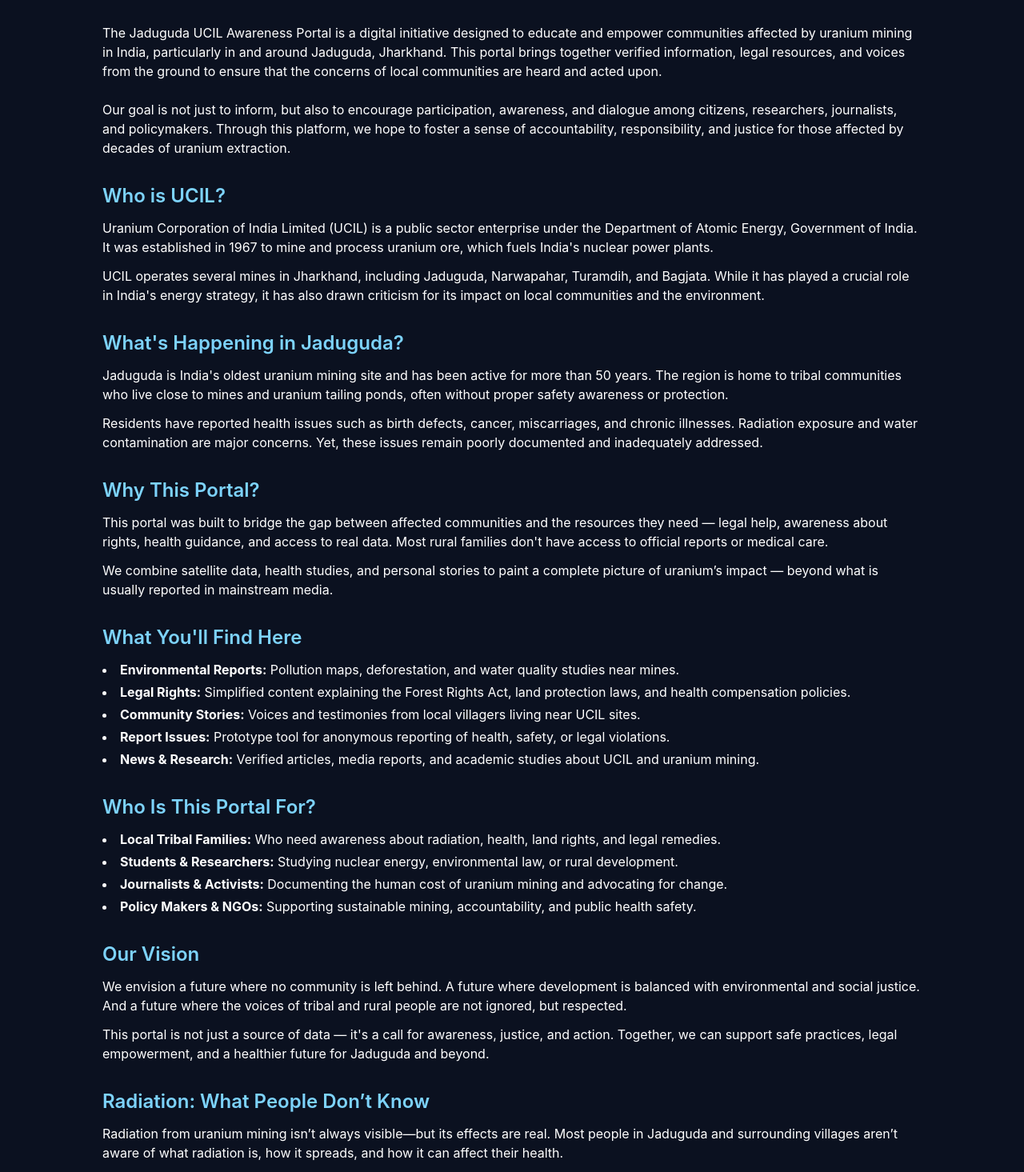
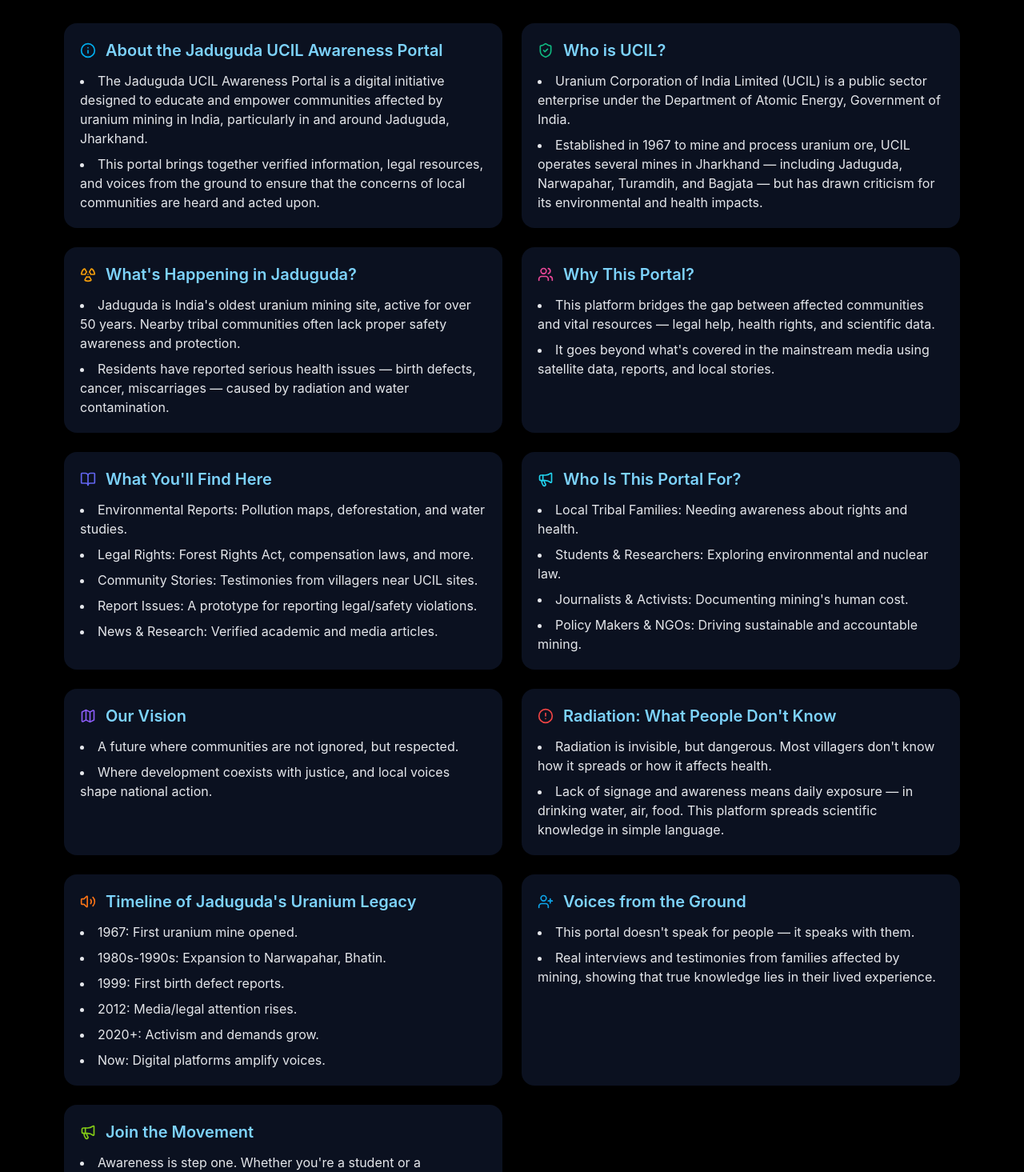
Before and after one commit to Shubham-Khetan-2005/CSI-Project, a React (Create React App) app: page /about in a window 1280 px wide. Shown: the part 171-1636 px from the top of the page at 80% size. Built offline with nearby package versions, Linux system fonts and the light colour scheme.

Commit message:
Added all pages with card layout

```diff
--- a/src/features/portal/pages/About.jsx
+++ b/src/features/portal/pages/About.jsx
@@ -1,197 +1,161 @@
 import React from "react";
 import BackButton from "../../../common/Components/BackButton";
+import {
+  Info, ShieldCheck, Radiation, Users, BookOpen, Megaphone,
+  Map, Volume2, UserPlus, AlertCircle
+} from "lucide-react";
+
+const iconMap = {
+  "About the Jaduguda UCIL Awareness Portal": Info,
+  "Who is UCIL?": ShieldCheck,
+  "What's Happening in Jaduguda?": Radiation,
+  "Why This Portal?": Users,
+  "What You'll Find Here": BookOpen,
+  "Who Is This Portal For?": Megaphone,
+  "Our Vision": Map,
+  "Radiation: What People Don't Know": AlertCircle,
+  "Timeline of Jaduguda's Uranium Legacy": Volume2,
+  "Voices from the Ground": UserPlus,
+  "Join the Movement": Megaphone
+};
+
+const iconColors = {
+  "About the Jaduguda UCIL Awareness Portal": "#00AEEF",
+  "Who is UCIL?": "#10B981",
+  "What's Happening in Jaduguda?": "#F59E0B",
+  "Why This Portal?": "#EC4899",
+  "What You'll Find Here": "#6366F1",
+  "Who Is This Portal For?": "#22D3EE",
+  "Our Vision": "#8B5CF6",
+  "Radiation: What People Don't Know": "#EF4444",
+  "Timeline of Jaduguda's Uranium Legacy": "#F97316",
+  "Voices from the Ground": "#0EA5E9",
+  "Join the Movement": "#84CC16"
+};
+
+const sections = [
+  {
+    title: "About the Jaduguda UCIL Awareness Portal",
+    content: [
+      "The Jaduguda UCIL Awareness Portal is a digital initiative designed to educate and empower communities affected by uranium mining in India, particularly in and around Jaduguda, Jharkhand.",
+      "This portal brings together verified information, legal resources, and voices from the ground to ensure that the concerns of local communities are heard and acted upon."
+    ]
+  },
+  {
+    title: "Who is UCIL?",
+    content: [
+      "Uranium Corporation of India Limited (UCIL) is a public sector enterprise under the Department of Atomic Energy, Government of India.",
+      "Established in 1967 to mine and process uranium ore, UCIL operates several mines in Jharkhand — including Jaduguda, Narwapahar, Turamdih, and Bagjata — but has drawn criticism for its environmental and health impacts."
+    ]
+  },
+  {
+    title: "What's Happening in Jaduguda?",
+    content: [
+      "Jaduguda is India's oldest uranium mining site, active for over 50 years. Nearby tribal communities often lack proper safety awareness and protection.",
+      "Residents have reported serious health issues — birth defects, cancer, miscarriages — caused by radiation and water contamination."
+    ]
+  },
+  {
+    title: "Why This Portal?",
+    content: [
+      "This platform bridges the gap between affected communities and vital resources — legal help, health rights, and scientific data.",
+      "It goes beyond what's covered in the mainstream media using satellite data, reports, and local stories."
+    ]
+  },
+  {
+    title: "What You'll Find Here",
+    content: [
+      "Environmental Reports: Pollution maps, deforestation, and water studies.",
+      "Legal Rights: Forest Rights Act, compensation laws, and more.",
+      "Community Stories: Testimonies from villagers near UCIL sites.",
+      "Report Issues: A prototype for reporting legal/safety violations.",
+      "News & Research: Verified academic and media articles."
+    ]
+  },
+  {
+    title: "Who Is This Portal For?",
+    content: [
+      "Local Tribal Families: Needing awareness about rights and health.",
+      "Students & Researchers: Exploring environmental and nuclear law.",
+      "Journalists & Activists: Documenting mining's human cost.",
+      "Policy Makers & NGOs: Driving sustainable and accountable mining."
+    ]
+  },
+  {
+    title: "Our Vision",
+    content: [
+      "A future where communities are not ignored, but respected.",
+      "Where development coexists with justice, and local voices shape national action."
+    ]
+  },
+  {
+    title: "Radiation: What People Don't Know",
+    content: [
+      "Radiation is invisible, but dangerous. Most villagers don't know how it spreads or how it affects health.",
+      "Lack of signage and awareness means daily exposure — in drinking water, air, food. This platform spreads scientific knowledge in simple language."
+    ]
+  },
+  {
+    title: "Timeline of Jaduguda's Uranium Legacy",
+    content: [
+      "1967: First uranium mine opened.",
+      "1980s-1990s: Expansion to Narwapahar, Bhatin.",
+      "1999: First birth defect reports.",
+      "2012: Media/legal attention rises.",
+      "2020+: Activism and demands grow.",
+      "Now: Digital platforms amplify voices."
+    ]
+  },
+  {
+    title: "Voices from the Ground",
+    content: [
+      "This portal doesn't speak for people — it speaks with them.",
+      "Real interviews and testimonies from families affected by mining, showing that true knowledge lies in their lived experience."
+    ]
+  },
+  {
+    title: "Join the Movement",
+    content: [
+      "Awareness is step one. Whether you're a student or a policymaker, your voice matters.",
+      "Explore, share, and act — so Jaduguda can move toward justice."
+    ]
+  }
+];
 
 const About = () => {
   return (
-    <div className="bg-[#0b1120] text-white px-4 sm:px-6 lg:px-20 py-10 min-h-screen">
-      <BackButton/>
+    <div className="bg-[#000000] text-white px-4 sm:px-6 lg:px-20 py-10 min-h-screen">
+      <BackButton />
       <h1 className="text-3xl sm:text-4xl font-bold text-sky-400 mb-8 text-center">
         About the Jaduguda UCIL Awareness Portal
       </h1>
 
-      <div className="space-y-6 max-w-screen-lg mx-auto text-sm sm:text-base leading-relaxed">
-        <p>
-          The Jaduguda UCIL Awareness Portal is a digital initiative designed to
-          educate and empower communities affected by uranium mining in India,
-          particularly in and around Jaduguda, Jharkhand. This portal brings
-          together verified information, legal resources, and voices from the
-          ground to ensure that the concerns of local communities are heard and
-          acted upon.
-        </p>
-
-        <p>
-          Our goal is not just to inform, but also to encourage participation,
-          awareness, and dialogue among citizens, researchers, journalists, and
-          policymakers. Through this platform, we hope to foster a sense of
-          accountability, responsibility, and justice for those affected by
-          decades of uranium extraction.
-        </p>
-
-        <Section title="Who is UCIL?">
-          <p>
-            Uranium Corporation of India Limited (UCIL) is a public sector
-            enterprise under the Department of Atomic Energy, Government of India.
-            It was established in 1967 to mine and process uranium ore, which fuels
-            India's nuclear power plants.
-          </p>
-          <p>
-            UCIL operates several mines in Jharkhand, including Jaduguda,
-            Narwapahar, Turamdih, and Bagjata. While it has played a crucial role
-            in India's energy strategy, it has also drawn criticism for its impact
-            on local communities and the environment.
-          </p>
-        </Section>
-
-        <Section title="What's Happening in Jaduguda?">
-          <p>
-            Jaduguda is India's oldest uranium mining site and has been active for
-            more than 50 years. The region is home to tribal communities who live
-            close to mines and uranium tailing ponds, often without proper safety
-            awareness or protection.
-          </p>
-          <p>
-            Residents have reported health issues such as birth defects, cancer,
-            miscarriages, and chronic illnesses. Radiation exposure and water
-            contamination are major concerns. Yet, these issues remain poorly
-            documented and inadequately addressed.
-          </p>
-        </Section>
-
-        <Section title="Why This Portal?">
-          <p>
-            This portal was built to bridge the gap between affected communities and
-            the resources they need — legal help, awareness about rights, health
-            guidance, and access to real data. Most rural families don't have access
-            to official reports or medical care.
-          </p>
-          <p>
-            We combine satellite data, health studies, and personal stories to paint
-            a complete picture of uranium’s impact — beyond what is usually reported
-            in mainstream media.
-          </p>
-        </Section>
-
-        <Section title="What You'll Find Here">
-          <ul className="list-disc list-inside space-y-1">
-            <li>
-              <strong>Environmental Reports:</strong> Pollution maps, deforestation,
-              and water quality studies near mines.
-            </li>
-            <li>
-              <strong>Legal Rights:</strong> Simplified content explaining the Forest
-              Rights Act, land protection laws, and health compensation policies.
-            </li>
-            <li>
-              <strong>Community Stories:</strong> Voices and testimonies from local
-              villagers living near UCIL sites.
-            </li>
-            <li>
-              <strong>Report Issues:</strong> Prototype tool for anonymous reporting
-              of health, safety, or legal violations.
-            </li>
-            <li>
-              <strong>News & Research:</strong> Verified articles, media reports, and
-              academic studies about UCIL and uranium mining.
-            </li>
-          </ul>
-        </Section>
-
-        <Section title="Who Is This Portal For?">
-          <ul className="list-disc list-inside space-y-1">
-            <li>
-              <strong>Local Tribal Families:</strong> Who need awareness about
-              radiation, health, land rights, and legal remedies.
-            </li>
-            <li>
-              <strong>Students & Researchers:</strong> Studying nuclear energy,
-              environmental law, or rural development.
-            </li>
-            <li>
-              <strong>Journalists & Activists:</strong> Documenting the human cost of
-              uranium mining and advocating for change.
-            </li>
-            <li>
-              <strong>Policy Makers & NGOs:</strong> Supporting sustainable mining,
-              accountability, and public health safety.
-            </li>
-          </ul>
-        </Section>
-
-        <Section title="Our Vision">
-          <p>
-            We envision a future where no community is left behind. A future where
-            development is balanced with environmental and social justice. And a
-            future where the voices of tribal and rural people are not ignored, but
-            respected.
-          </p>
-          <p>
-            This portal is not just a source of data — it's a call for awareness,
-            justice, and action. Together, we can support safe practices, legal
-            empowerment, and a healthier future for Jaduguda and beyond.
-          </p>
-        </Section>
-
-        <Section title="Radiation: What People Don’t Know">
-          <p>
-            Radiation from uranium mining isn’t always visible—but its effects are real. Most
-            people in Jaduguda and surrounding villages aren’t aware of what radiation is,
-            how it spreads, and how it can affect their health.
-          </p>
-          <p>
-            Lack of signage, protective measures, and awareness campaigns have led to daily
-            exposure in drinking water, air, and even food. Children play near tailing ponds
-            without realizing the danger. This portal helps spread scientific knowledge in a
-            local language to bridge that information gap.
-          </p>
-        </Section>
-
-        <Section title="Timeline of Jaduguda’s Uranium Legacy">
-          <ul className="list-disc list-inside space-y-1">
-            <li><strong>1967:</strong> First uranium mine opened in Jaduguda.</li>
-            <li><strong>1980s–1990s:</strong> Expansion into nearby mines like Narwapahar and Bhatin.</li>
-            <li><strong>1999:</strong> First public reports of birth defects and health issues.</li>
-            <li><strong>2012:</strong> Media and legal action begins highlighting UCIL’s impact.</li>
-            <li><strong>2020 onwards:</strong> Villagers and NGOs increase demands for compensation and safety.</li>
-            <li><strong>Now:</strong> Digital platforms like this amplify local voices nationwide.</li>
-          </ul>
-        </Section>
-
-        <Section title="Voices from the Ground">
-          <p>
-            This portal does not speak for the people—it speaks **with** them. We collect and
-            showcase firsthand accounts, interviews, and testimonials from families who’ve
-            lived near the mines for decades.
-          </p>
-          <p>
-            Their stories reveal a powerful truth: that the biggest experts on uranium’s
-            impact are not in labs, but in villages. These voices drive our mission and shape
-            everything we share here.
-          </p>
-        </Section>
-
-        <Section title="Join the Movement">
-          <p>
-            Awareness is the first step. Action is the next. Whether you’re a student,
-            lawyer, doctor, engineer, or villager—your contribution matters. Explore, share,
-            question, and connect. Let’s make justice and transparency a reality in Jaduguda.
-          </p>
-        </Section>
-
-
-
+      <div className="grid gap-6 sm:grid-cols-1 md:grid-cols-2">
+        {sections.map((section, index) => {
+          const Icon = iconMap[section.title] || Info;
+          const color = iconColors[section.title] || "#00AEEF";
+          return (
+            <div
+              key={index}
+              className="bg-[#0b1120] rounded-2xl p-5 shadow-md hover:shadow-lg transition-shadow duration-300"
+            >
+              <div className="flex items-center gap-3 mb-3">
+                <Icon className="w-5 h-5" color={color} />
+                <h2 className="text-lg sm:text-xl font-semibold text-sky-300">
+                  {section.title}
+                </h2>
+              </div>
+              <ul className="list-disc list-inside space-y-2 text-sm sm:text-base text-gray-200">
+                {section.content.map((point, idx) => (
+                  <li key={idx}>{point}</li>
+                ))}
+              </ul>
+            </div>
+          );
+        })}
       </div>
     </div>
   );
 };
 
-// Reusable Section component
-const Section = ({ title, children }) => (
-  <div>
-    <h2 className="text-xl sm:text-2xl font-semibold text-sky-300 mt-8 mb-3">
-      {title}
-    </h2>
-    <div className="space-y-3">{children}</div>
-  </div>
-);
-
 export default About;
--- a/src/features/portal/pages/EnvironmentalImpact.jsx
+++ b/src/features/portal/pages/EnvironmentalImpact.jsx
@@ -3,7 +3,7 @@
 
 const EnvironmentalImpact = () => {
   return (
-    <div className="min-h-screen bg-[#0b1120] text-white p-6">
+    <div className="min-h-screen bg-[#000000] text-white p-6">
       <BackButton/>
       <h1 className="text-3xl py-4 font-bold text-sky-400 mb-6">Environmental Impact</h1>
 
```
Also changed, not shown: src/features/portal/pages/KnowYourRights.jsx (+33 -29 lines), src/features/portal/pages/LatestUpdates.jsx (+81 -76 lines).
